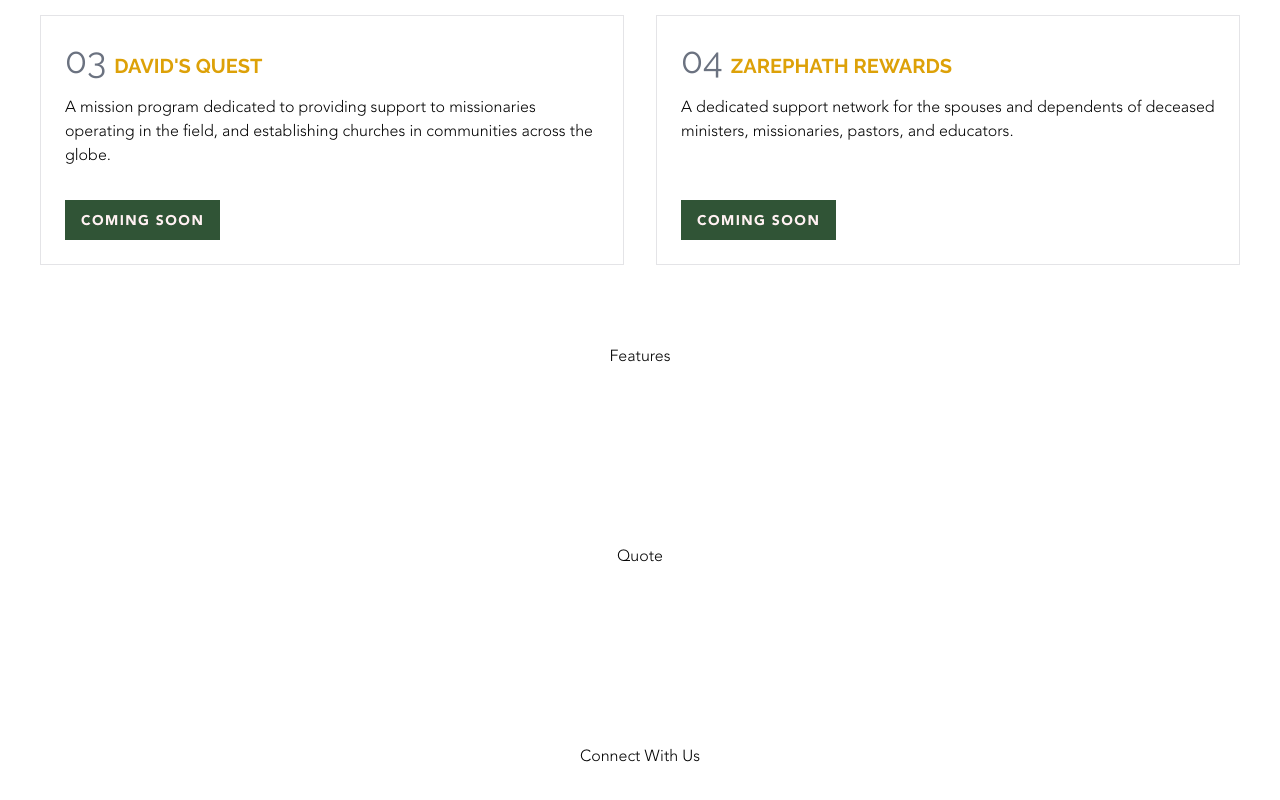
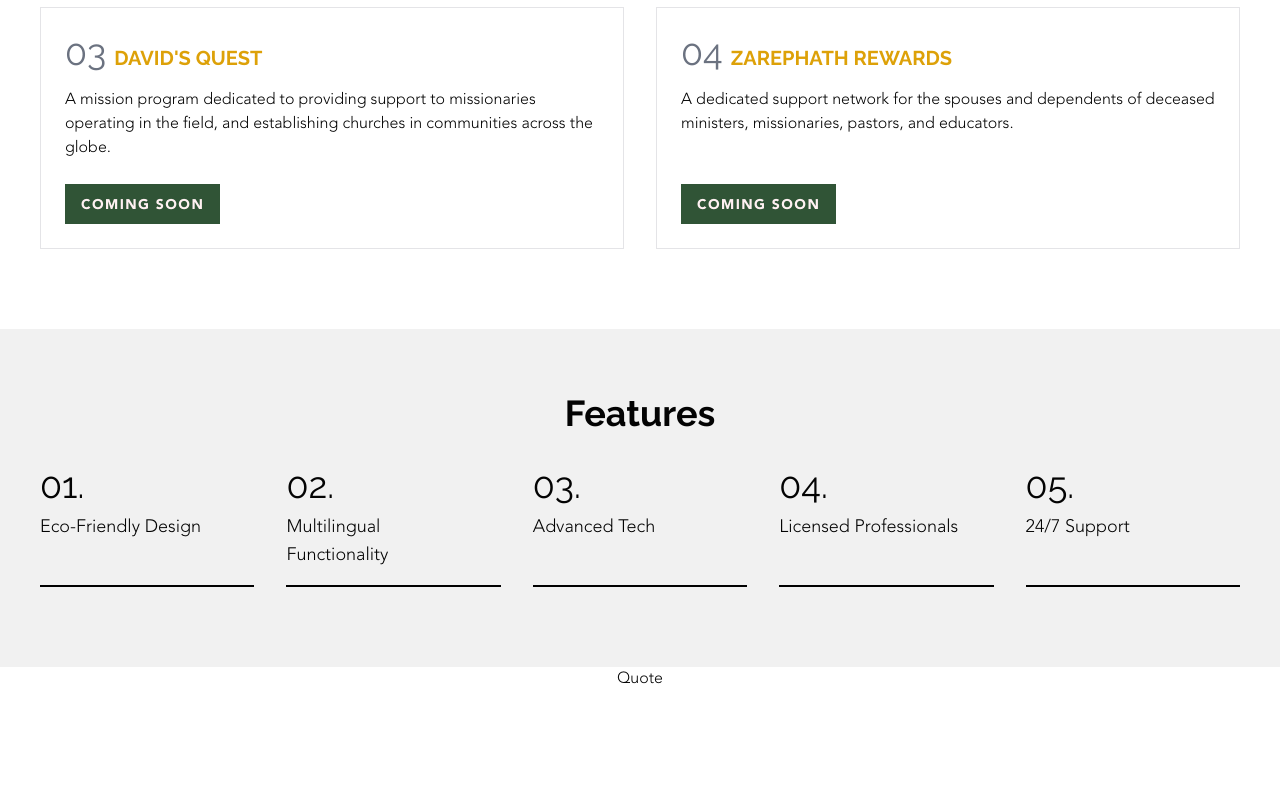
Before and after one commit to tunjioye/jochebed-foundation, a Next.js app: page / in a window 1280 px wide. Shown: the part 1483-2283 px from the top of the page. Built offline with nearby package versions, Linux system fonts and the light colour scheme.

Commit message:
ADD : Features Section to Home Page

```diff
--- a/src/app/page-components/features.tsx
+++ b/src/app/page-components/features.tsx
@@ -1,9 +1,39 @@
 "use client"
+
+import Boxed from "@/components/public/boxed"
+
+const FEATURES = [
+  {
+    title: "Eco-Friendly Design",
+  },
+  {
+    title: "Multilingual Functionality",
+  },
+  {
+    title: "Advanced Tech",
+  },
+  {
+    title: "Licensed Professionals",
+  },
+  {
+    title: "24/7 Support",
+  },
+]
 
 export default function Features() {
   return (
-    <section className="min-h-[200px]">
-      Features
+    <section className="w-full bg-jf-gray pt-16 pb-20">
+      <Boxed>
+        <h2 className="font-heading text-center text-4xl font-bold mb-8">Features</h2>
+        <div className="grid grid-cols-1 md:grid-cols-5 gap-8 px-4 md:px-10">
+          {FEATURES.map((feature, index) => (
+            <div key={feature.title} className="border-b-2 border-b-black">
+              <h3 className="font-heading text-4xl mb-2">{`0${index + 1}.`}</h3>
+              <p className="text-lg mb-4 max-w-[85%]">{feature.title}</p>
+            </div>
+          ))}
+        </div>
+      </Boxed>
     </section>
   )
 }
--- a/src/app/page-components/ways-we-help.tsx
+++ b/src/app/page-components/ways-we-help.tsx
@@ -34,19 +34,19 @@ const WAYS_TO_HELP = [
 
 export default function WaysWeHelp() {
   return (
-    <section className="py-20">
+    <section className="w-full py-20">
       <Boxed>
         <h2 className="font-heading text-center text-4xl font-bold mb-4">Ways We Help</h2>
         <div className="text-center text-lg mb-8">The Focus of Our Efforts</div>
         <div className="grid grid-cols-1 md:grid-cols-2 gap-8 px-4 md:px-10">
-          {WAYS_TO_HELP.map((item) => {
+          {WAYS_TO_HELP.map((item, index) => {
             return (
               <div key={item.title} className="flex flex-col items-start gap-4 border p-6">
                 <div className="flex gap-2 items-end font-heading">
-                  <span className="text-gray-500 text-4xl">0{WAYS_TO_HELP.indexOf(item) + 1}</span>
+                  <span className="text-gray-500 text-4xl">0{index + 1}</span>
                   <h3 className="uppercase text-xl font-bold text-jf-yellow">{item.title}</h3>
                 </div>
-                <p className="mb-4">{item.description}</p>
+                <p className="mb-2">{item.description}</p>
                 <Button
                   asChild={item.link != null}
                   className={clsx("mt-auto", {
--- a/src/components/public/boxed.tsx
+++ b/src/components/public/boxed.tsx
@@ -9,5 +9,5 @@ type Props = {
 
 export default function Boxed(props: Props) {
   const { children, className } = props
-  return <div className={clsx("w-full max-w-screen-xl", className)}>{children}</div>
+  return <div className={clsx("w-full max-w-screen-xl mx-auto", className)}>{children}</div>
 }
```
